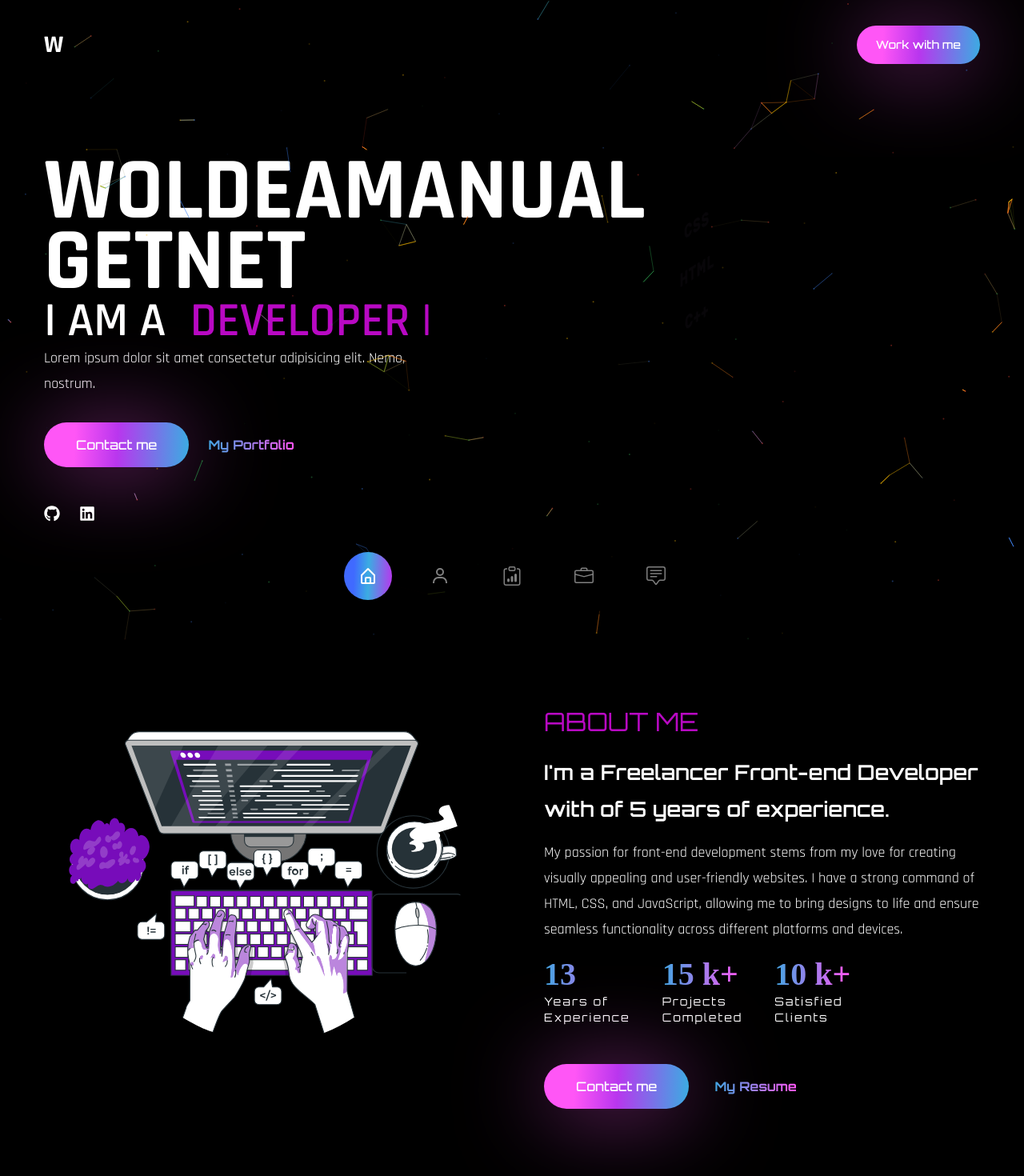
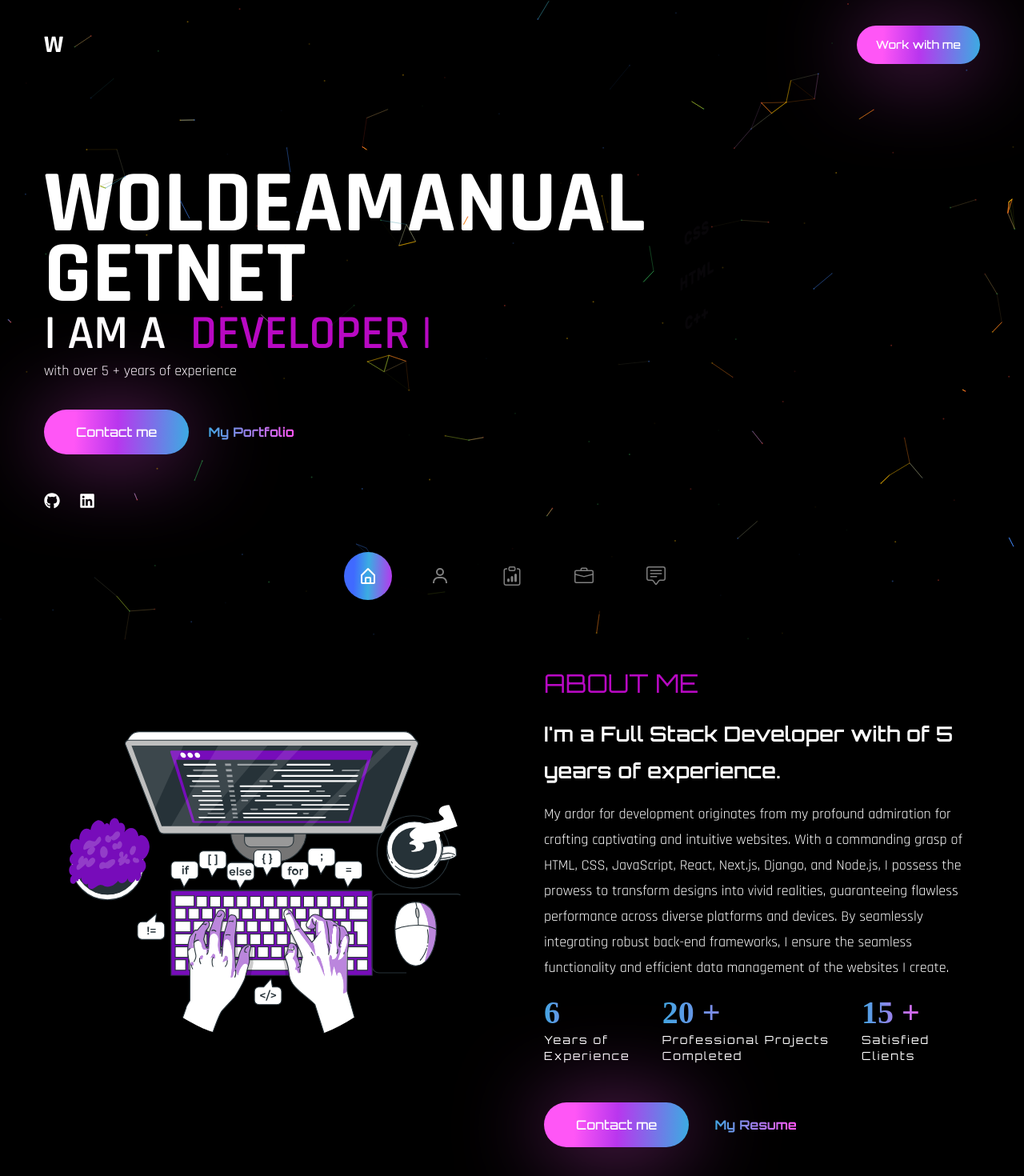
Before and after one commit to Oaksas/Portfolioo, a React (Create React App) app: page / in a window 1280 px wide. Shown: the top 1470 px of the page at 80% size. Built offline with nearby package versions, Linux system fonts and the light colour scheme; a web font is replaced by a local one.

Commit message:
Finish up things

```diff
--- a/package.json
+++ b/package.json
@@ -3,13 +3,14 @@
   "version": "0.1.0",
   "private": true,
   "dependencies": {
+    "@emailjs/browser": "^3.11.0",
     "@testing-library/jest-dom": "^5.16.5",
     "@testing-library/react": "^13.4.0",
     "@testing-library/user-event": "^13.5.0",
-    "emailjs": "^4.0.2",
-    "nodemailer": "^6.9.3",
+    "emailjs-com": "^3.2.0",
     "react": "^18.2.0",
     "react-dom": "^18.2.0",
+    "react-hot-toast": "^2.4.1",
     "react-particles": "^2.10.1",
     "react-scripts": "^5.0.1",
     "tsparticles": "^2.10.1",
--- a/src/components/About.js
+++ b/src/components/About.js
@@ -30,22 +30,24 @@ const About = () => {
           >
             <h2 className="h2 text-accent">About me</h2>
             <h3 className="h3 mb-4">
-              I'm a Freelancer Front-end Developer with of 5 years of
-              experience.{" "}
+              I'm a Full Stack Developer with of 5 years of experience.{" "}
             </h3>
             <p className="mb-6">
               {" "}
-              My passion for front-end development stems from my love for
-              creating visually appealing and user-friendly websites. I have a
-              strong command of HTML, CSS, and JavaScript, allowing me to bring
-              designs to life and ensure seamless functionality across different
-              platforms and devices.
+              My ardor for development originates from my profound admiration
+              for crafting captivating and intuitive websites. With a commanding
+              grasp of HTML, CSS, JavaScript, React, Next.js, Django, and
+              Node.js, I possess the prowess to transform designs into vivid
+              realities, guaranteeing flawless performance across diverse
+              platforms and devices. By seamlessly integrating robust back-end
+              frameworks, I ensure the seamless functionality and efficient data
+              management of the websites I create.
             </p>
 
             <div className="flex gap-x-6 lg:gap-x-10 mb-12 ">
               <div>
                 <div className="text-[40px] font-tertiary text-gradient mb-2">
-                  {inView ? <CountUp start={0} end={13} duration={3} /> : ""}
+                  {inView ? <CountUp start={0} end={6} duration={3} /> : ""}
                 </div>
                 <div className="font-primary text-sm tracking-[2px]">
                   Years of <br />
@@ -55,12 +57,12 @@ const About = () => {
 
               <div>
                 <div className="text-[40px] font-tertiary text-gradient mb-2">
-                  {inView ? <CountUp start={0} end={15} duration={3} /> : ""} k+
+                  {inView ? <CountUp start={0} end={20} duration={3} /> : ""} +
                 </div>
 
                 <div className="font-primary text-sm tracking-[2px]">
                   {" "}
-                  Projects
+                  Professional Projects
                   <br />
                   Completed
                 </div>
@@ -68,7 +70,7 @@ const About = () => {
 
               <div>
                 <div className="text-[40px] font-tertiary text-gradient mb-2">
-                  {inView ? <CountUp start={0} end={10} duration={3} /> : ""} k+
+                  {inView ? <CountUp start={0} end={15} duration={3} /> : ""} +
                 </div>
                 <div className="font-primary text-sm tracking-[2px]">
                   {" "}
@@ -82,7 +84,11 @@ const About = () => {
               <button className="btn btn-lg">
                 <a href="#contact"> Contact me</a>
               </button>
-              <a href="#" className="text-gradient btn-link">
+              <a
+                href={process.env.REACT_APP_PORTFOLIO_URL}
+                target="_blank"
+                className="text-gradient btn-link"
+              >
                 My Resume
               </a>
             </div>
--- a/src/components/Banner.js
+++ b/src/components/Banner.js
@@ -49,8 +49,7 @@ const Banner = () => {
               viewport={{ once: false, amount: 0.7 }}
               className="mb-8 max-w-lg mx-auto lg:mx-0"
             >
-              Lorem ipsum dolor sit amet consectetur adipisicing elit. Nemo,
-              nostrum.
+              with over 5 + years of experience
             </motion.p>
             <motion.div
               variants={fadeIn("up", 0.6)}
@@ -59,9 +58,15 @@ const Banner = () => {
               viewport={{ once: false, amount: 0.7 }}
               className="flex max-w-max gap-x-6 items-center mb-12 mx-auto lg:mx-0"
             >
-              <button className="btn btn-lg ">Contact me</button>
+              <button className="btn btn-lg ">
+                {" "}
+                <a href="#contact">Contact me</a>
+              </button>
               <a href="#" className="text-gradient btn-link">
-                My Portfolio
+                <a href={process.env.REACT_APP_PORTFOLIO_URL} target="_blank">
+                  {" "}
+                  My Portfolio
+                </a>
               </a>
             </motion.div>
 
@@ -72,10 +77,13 @@ const Banner = () => {
               viewport={{ once: false, amount: 0.7 }}
               className="flex text-[20px] gap-x-6 max-w-max mx-auto lg:mx-0 "
             >
-              <a href="#">
+              <a href="https://github.com/oaksas" target="_blank">
                 <FaGithub />
               </a>{" "}
-              <a href="#">
+              <a
+                href="https://www.linkedin.com/in/woldeamanual-getnet/"
+                target="_blank"
+              >
                 <FaLinkedin />
               </a>
             </motion.div>
--- a/src/components/Contact.js
+++ b/src/components/Contact.js
@@ -2,8 +2,8 @@ import React, { useState } from "react";
 
 import { motion } from "framer-motion";
 import { fadeIn } from "../variants";
-const sendEmail = require("../util");
-
+import { sendEmail } from "../util";
+import { Toaster, toast } from "react-hot-toast";
 const Contact = () => {
   const [name, setName] = useState();
   const [email, setEmail] = useState();
@@ -12,16 +12,16 @@ const Contact = () => {
   const handleSubmit = (e) => {
     e.preventDefault();
 
-    // sendEmail(name, email, message)
-    //   .then(() => {
-    //     console.log("Email sent successfully!");
-    //   })
-    //   .catch((error) => {
-    //     console.error("Error sending email:", error);
-    //   }); // console.log(name, email, message);
+    try {
+      sendEmail(name, email, message);
+      toast.success("Successfully sent!");
+    } catch (error) {
+      toast.error("Some error occured");
+    }
   };
   return (
     <section className="section py-16 lg:section" id="contact">
+      <Toaster position="top-center" reverseOrder={false} />;
       <div className="container mx-auto">
         <div className="flex flex-col lg:flex-row">
           <motion.div
@@ -55,23 +55,24 @@ const Contact = () => {
               placeholder="Your name"
               value={name}
               onChange={(e) => setName(e.target.value)}
+              required
             />
             <input
               className="bg-transparent border-b py-3 outline-none placeholder:text-white focus:border-accent transition-all"
-              type="text"
+              type="email"
               placeholder="Your email"
               value={email}
               onChange={(e) => setEmail(e.target.value)}
+              required
             />
             <textarea
               className="bg-transparent  border-b py-12 outline-none w-full placeholder:text-white  focus:border-accent  transition-all resize-none mb-12"
               placeholder="Your message"
               value={message}
               onChange={(e) => setMessage(e.target.value)}
+              required
             ></textarea>
-            <button className="btn btn-lg" onClick={handleSubmit}>
-              Send message
-            </button>
+            <button className="btn btn-lg">Send message</button>
           </motion.form>
         </div>
       </div>
--- a/src/components/Work.js
+++ b/src/components/Work.js
@@ -24,10 +24,10 @@ const Work = () => {
                 My latest <br /> works
               </h2>
               <p className="max-w-sm mb-16">
-                Lorem, ipsum dolor sit amet consectetur adipisicing elit. Sequi,
-                rem?
+                Here are some ... Take a look at my resume and Github for more
+                ...
               </p>
-              <button className="btn btn-sm">View all projects</button>
+              {/* <button className="btn btn-sm">View all projects</button> */}
             </div>
             <div className="group relative overflow-hidden  border-2 border-white/50 rounded-xl">
               <div className="group-hover:bg-black/70 w-full h-full absolute z-40 transition-all duration-300"></div>
--- a/src/util/index.js
+++ b/src/util/index.js
@@ -1,30 +1,28 @@
-const nodemailer = require("nodemailer");
+import emailjs from "emailjs-com";
 
-const sendEmail = async (name, email, message) => {
-  // Create a transporter using your email service provider's SMTP settings
-  const transporter = nodemailer.createTransport({
-    host: "smtp.gmail.com", // Replace with your SMTP server host
-    port: 587, // Replace with the appropriate port
-    secure: false, // Set to true if using a secure connection (e.g., TLS)
-    auth: {
-      user: "aman@aait.edu.et", // Replace with your email address
-      pass: "tanasansui", // Replace with your email password or an app-specific password
-    },
-  });
+export const sendEmail = (name, email, message) => {
+  // Replace the placeholders with your own EmailJS account details
+  const serviceID = process.env.REACT_APP_EMAILJS_SERVICE_ID;
+  const templateID = process.env.REACT_APP_EMAILJS_TEMPLATE_ID;
+  const userID = process.env.REACT_APP_EMAILJS_USER_ID;
 
-  try {
-    // Send the email
-    const info = await transporter.sendMail({
-      from: email, // Replace with your email address
-      to: "aman@aait.edu.et",
-      subject: "New message from contact form",
-      text: `Name: ${name}\nEmail: ${email}\nMessage: ${message}`,
+  // Prepare the parameters for the email
+  const templateParams = {
+    from_name: name,
+    from_email: email,
+    to_name: "", // Replace with the recipient's name or email address
+    message: message,
+  };
+
+  // Send the email using EmailJS
+  emailjs
+    .send(serviceID, templateID, templateParams, userID)
+    .then(function (response) {
+      console.log("Email sent successfully:", response.status, response.text);
+      // You can perform additional actions here after the email is successfully sent
+    })
+    .catch(function (error) {
+      console.error("Email failed to send:", error);
+      // Handle any errors that occurred during the sending process
     });
-
-    console.log("Email sent:", info.messageId);
-  } catch (error) {
-    console.error("Error sending email:", error);
-  }
 };
-
-module.exports = sendEmail;
```
Also changed, not shown: 2 other files (tests, documents, lock files or other folders).
